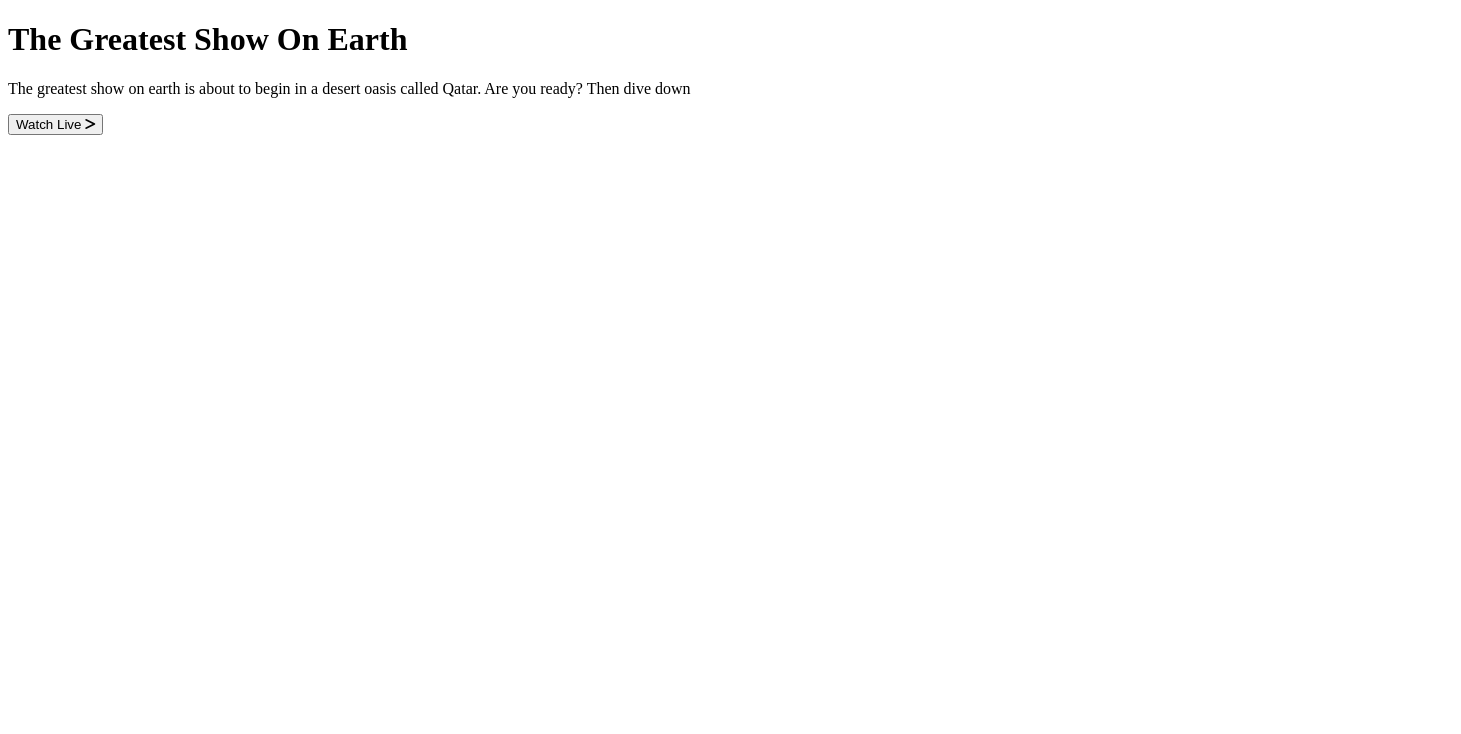
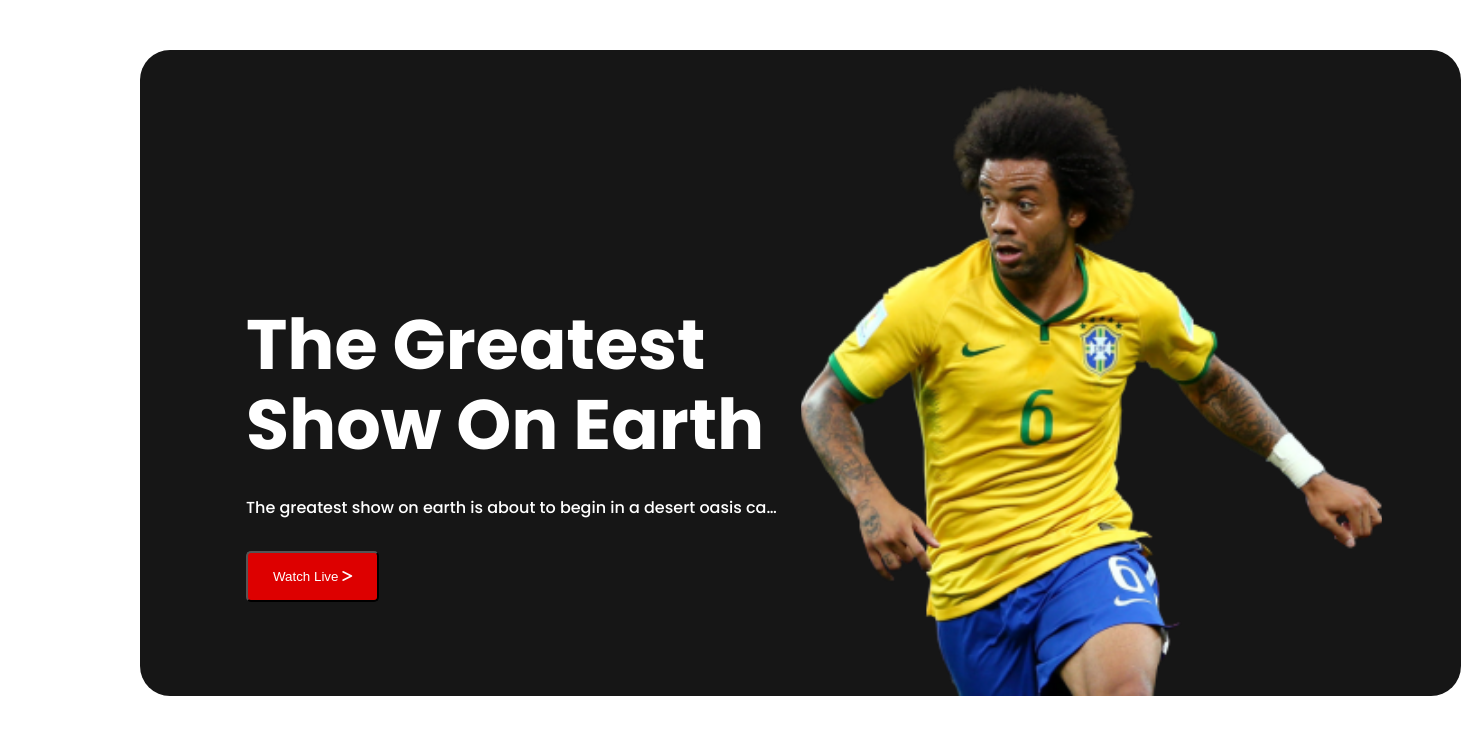
Before and after one commit to Siddiquee08/world-cup-responsive, a plain HTML site: page index.html in a window 1280 px wide. Shown: the whole page, 1461 px wide, since content can reach past the window. Drawn offline with Linux system fonts and the light colour scheme; the site is published under a folder, as on GitHub Pages, so addresses that start at the root find nothing.

Commit message:
Addressed source issue and re-uploaded

```diff
--- a/html/index.html
+++ b/index.html
@@ -9,7 +9,7 @@
     <link rel="preconnect" href="https://fonts.googleapis.com">
     <link rel="preconnect" href="https://fonts.gstatic.com" crossorigin>
     <link href="https://fonts.googleapis.com/css2?family=Pacifico&family=Poppins:wght@500;700&family=Roboto:wght@400;500&display=swap" rel="stylesheet">
-    <link rel="stylesheet" href="/css/style.css">
+    <link rel="stylesheet" href="style.css">
 </head>
 <body>
     <!-- Header -->
@@ -22,7 +22,7 @@
                 <button class="banner-btn">Watch Live <i class="fa-solid fa-greater-than"></i></button>
             </div>
             <div class="banner-image">
-                <img src="/images/Banner Image.png" alt="">
+                <img src="images/Banner Image.png" alt="">
             </div>
         </div>
 
```
Also changed, not shown: css/style2.css (deleted), html/upcoming.html (deleted), style.css (renamed from css/style.css), style2.css (added), upcoming.html (added).
